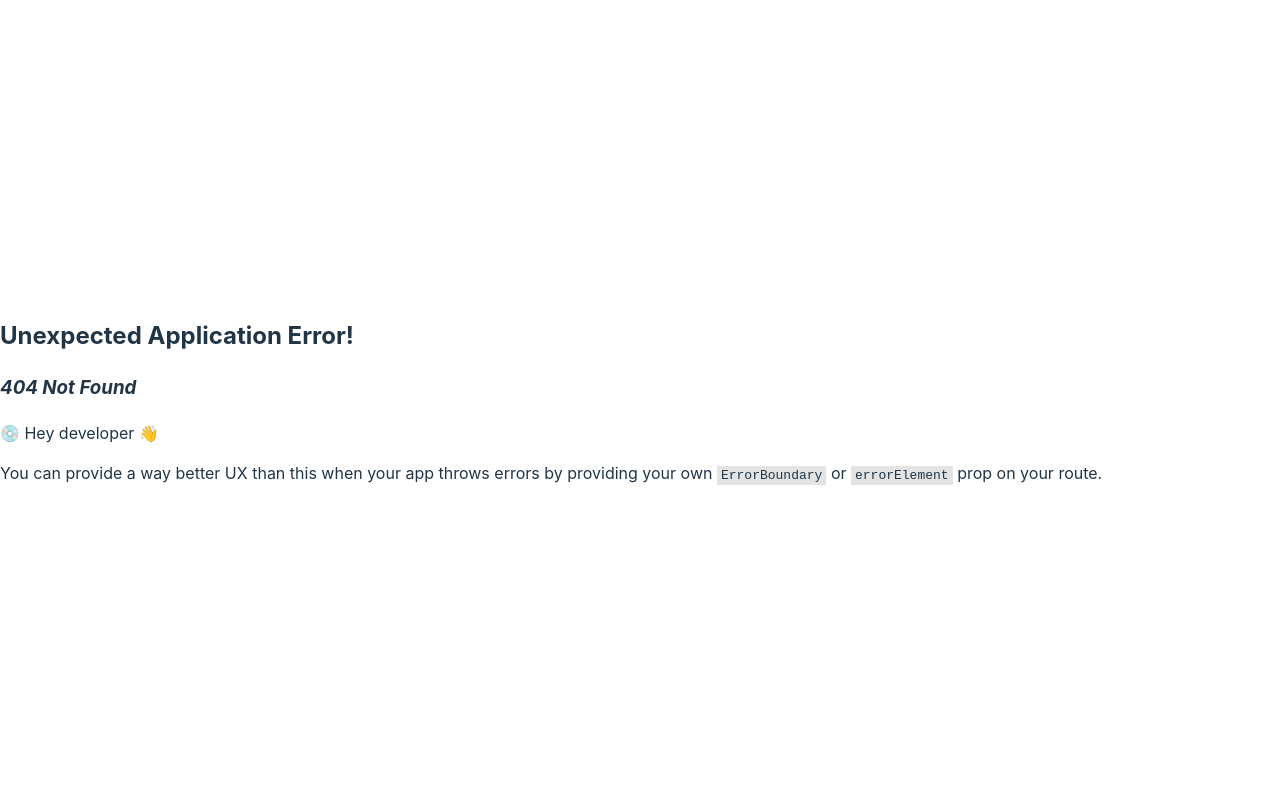
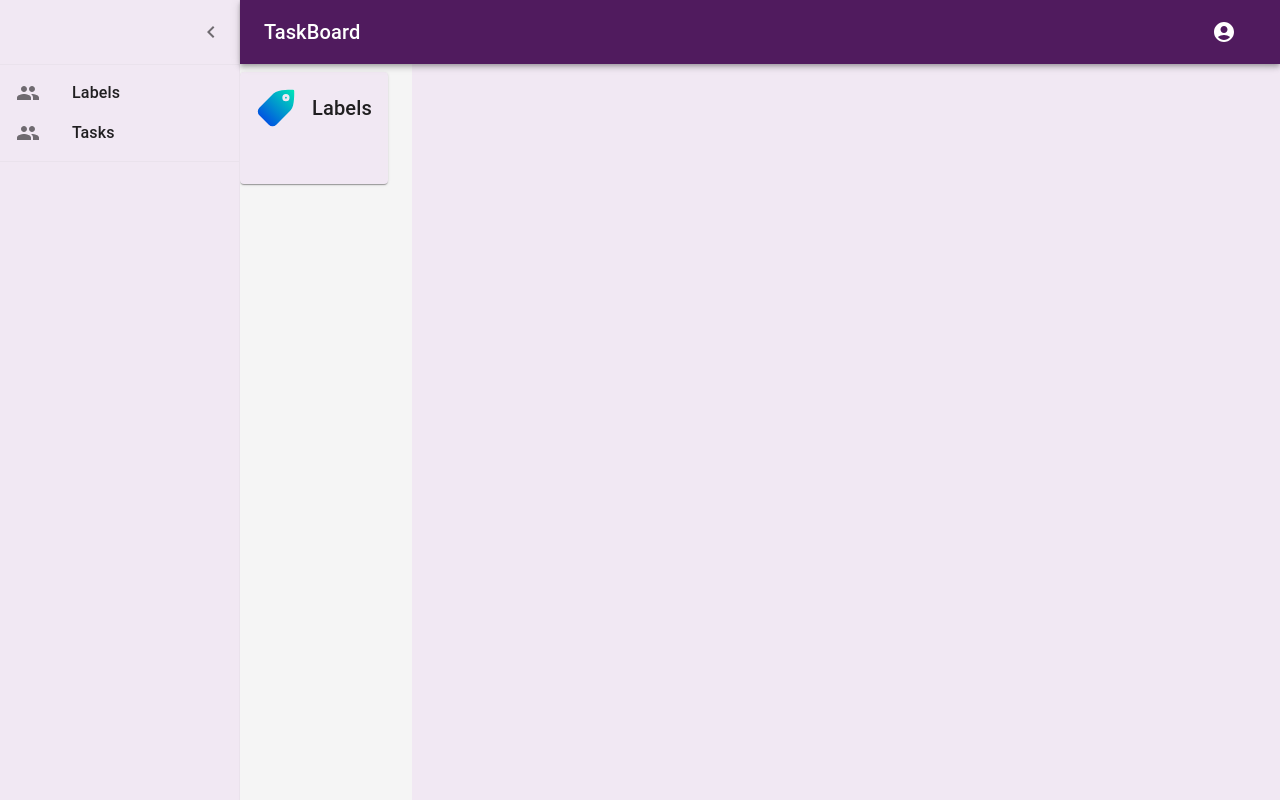
Before and after one commit to adride00/taskboard-frontend, a React (Vite) app: page /labels in a window 1280 px wide. Before the commit this address had no page. Built offline with nearby package versions, Linux system fonts and the light colour scheme; sample sign-in values are in the browser's storage.

Commit message:
feat: Se modifico pageComponent y se agrego login

```diff
--- a/src/components/ListItems.jsx
+++ b/src/components/ListItems.jsx
@@ -8,31 +8,28 @@ import AssignmentIcon from '@mui/icons-material/Assignment'
 import { NavLink } from 'react-router-dom'
 
 const ITEMS_BUTTONS = [
-
 	{
 		id: 1,
 		icon: <PeopleIcon />,
-		text: 'Users',
+		text: 'Labels',
 	},
 	{
 		id: 2,
 		icon: <PeopleIcon />,
 		text: 'Tasks',
-	}
+	},
 ]
 export const mainListItems = (
 	<React.Fragment>
-		{ITEMS_BUTTONS.map((item) => (
-			<ListItemButton
-
-			key={item.id}
-			>
+		{ITEMS_BUTTONS.map(item => (
+			<ListItemButton key={item.id}>
 				<ListItemIcon>{item.icon}</ListItemIcon>
 				<NavLink
 					style={{ textDecoration: 'none', color: 'inherit' }}
 					to={`/${item.text.toLowerCase()}`}
-
-				>{item.text}</NavLink>
+				>
+					{item.text}
+				</NavLink>
 			</ListItemButton>
 		))}
 	</React.Fragment>
--- a/src/components/PageComponents.jsx
+++ b/src/components/PageComponents.jsx
@@ -1,13 +1,30 @@
-import { Title } from '@mui/icons-material'
-import { AppBar, Box, Tab, Tabs, Typography } from '@mui/material'
 import React from 'react'
+import { styled } from '@mui/material/styles'
+import Card from '@mui/material/Card'
+import CardHeader from '@mui/material/CardHeader'
+import CardContent from '@mui/material/CardContent'
+import Avatar from '@mui/material/Avatar'
+import IconButton from '@mui/material/IconButton'
+import Typography from '@mui/material/Typography'
+import { red } from '@mui/material/colors'
 
-const PageComponents = () => {
+export default function PageComponents({ name, icon }) {
+	const [expanded, setExpanded] = React.useState(false)
+
+	const handleExpandClick = () => {
+		setExpanded(!expanded)
+	}
+
 	return (
-		<>
-			<Box sx={{ flexGrow: 1 }} style={{ padding: '20px' }}></Box>
-		</>
+		<Card sx={{ width: '100%', margin: '0 auto' }}>
+			<CardHeader
+				avatar={<img src={icon} alt='' width={40} height={40} />}
+				titleTypographyProps={{ variant: 'h6' }}
+				title={name}
+				subheader=''
+			/>
+
+			<CardContent></CardContent>
+		</Card>
 	)
 }
-
-export default PageComponents
--- a/src/router.jsx
+++ b/src/router.jsx
@@ -1,9 +1,9 @@
 import { createBrowserRouter } from 'react-router-dom'
 import Dashboard from './views/Dashboard'
-import Users from './views/Users'
 import Login from './views/Login'
 import Signup from './views/Signup'
 import GuestLayout from './components/GuestLayout'
+import Labels from './views/Labels'
 
 const router = createBrowserRouter([
 	{
@@ -11,8 +11,8 @@ const router = createBrowserRouter([
 		element: <Dashboard />,
 		children: [
 			{
-				path: '/users',
-				element: <Users />,
+				path: '/labels',
+				element: <Labels />,
 			},
 		],
 	},
--- a/src/views/Labels.jsx
+++ b/src/views/Labels.jsx
@@ -0,0 +1,12 @@
+import * as React from 'react'
+import Title from '../components/Title'
+import PageComponents from '../components/PageComponents'
+import labels from '../assets/icons/labels.svg'
+
+export default function Labels() {
+	return (
+		<>
+			<PageComponents name={'Labels'} icon={labels} />
+		</>
+	)
+}
--- a/src/views/Login.jsx
+++ b/src/views/Login.jsx
@@ -1,8 +1,6 @@
 import Avatar from '@mui/material/Avatar'
 import Button from '@mui/material/Button'
 import TextField from '@mui/material/TextField'
-import FormControlLabel from '@mui/material/FormControlLabel'
-import Checkbox from '@mui/material/Checkbox'
 import { Link } from 'react-router-dom'
 import Box from '@mui/material/Box'
 import Grid from '@mui/material/Grid'
--- a/src/views/Users.jsx
+++ /dev/null
@@ -1,12 +0,0 @@
-import * as React from 'react'
-import Title from '../components/Title'
-import PageComponents from '../components/PageComponents'
-
-export default function Users() {
-	return (
-		<>
-			<Title>User</Title>
-			<PageComponents />
-		</>
-	)
-}
```
Also changed, not shown: src/assets/icons/labels.svg (added).
